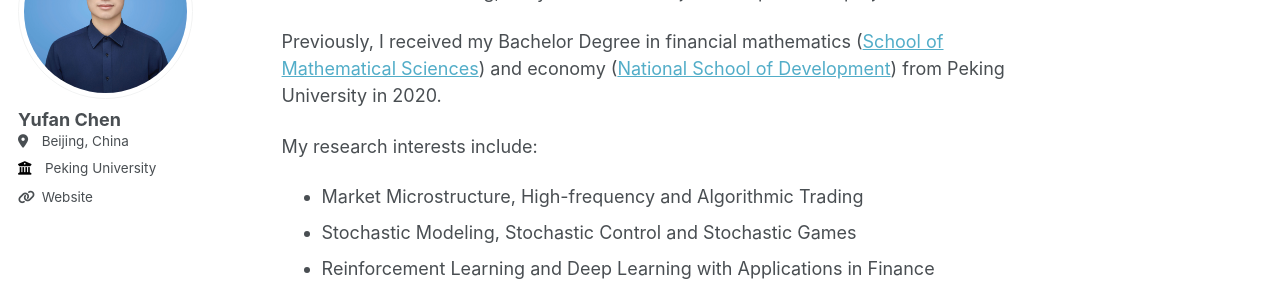
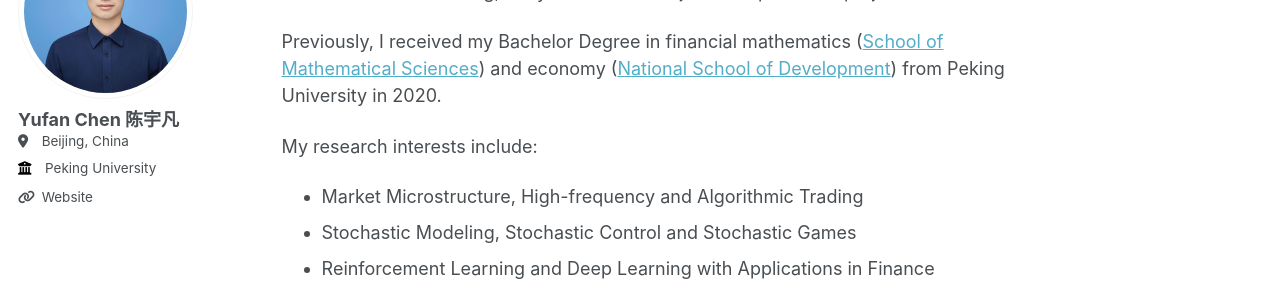
Before and after one commit to YuwanIvan/yuwanivan.github.io, a Jekyll site: the page built from _pages/about.md, in a window 1280 px wide. Shown: the part 182-482 px from the top of the page. Built offline with Jekyll 4.4.1, drawn with Linux system fonts in a browser that asks for light colours.

Commit message:
Update _config.yml

```diff
--- a/_config.yml
+++ b/_config.yml
@@ -22,7 +22,7 @@ repository               : # "academicpages/academicpages.github.io"
 author:
   # Biographic information
   avatar           : "yuwan.jpg"
-  name             : "Yufan Chen"
+  name             : "Yufan Chen 陈宇凡"
   pronouns         : # example: "she/her"
   bio              : # "Hashbrowns!!!"
   location         : "Beijing, China"
```
